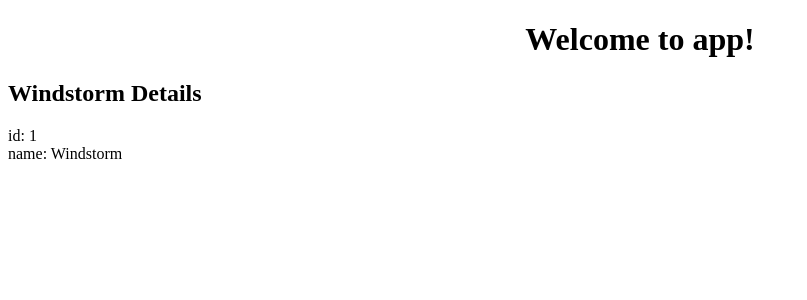
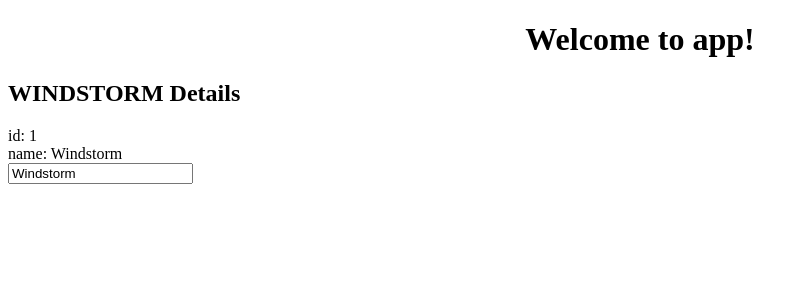
Before and after one commit to techbuktu/heroesApp, an Angular app: page / in a window 1280 px wide. Shown: the top 300 px of the page, without its empty margins (0-807 px from the left). Built offline with nearby package versions, Linux system fonts and the light colour scheme.

Commit message:
Imported the FormsModule and registered it with the AppModule to enable use of ngModel directive for two-way data-binding in heroesApp

```diff
--- a/src/app/app.module.ts
+++ b/src/app/app.module.ts
@@ -1,5 +1,6 @@
 import { BrowserModule } from '@angular/platform-browser';
 import { NgModule } from '@angular/core';
+import {FormsModule} from '@angular/forms';
 
 
 import { AppComponent } from './app.component';
@@ -12,7 +13,7 @@
     HeroesComponent
   ],
   imports: [
-    BrowserModule
+    BrowserModule, FormsModule,
   ],
   providers: [],
   bootstrap: [AppComponent]
--- a/src/app/components/heroes/heroes.component.html
+++ b/src/app/components/heroes/heroes.component.html
@@ -1,7 +1,14 @@
-<h2>{{ hero.name }} Details</h2>
+<h2>{{ hero.name|uppercase }} Details</h2>
 <div>
   <span>id: </span>{{hero.id}}
 </div>
 <div>
   <span>name: </span>{{hero.name}}
 </div>
+
+<div>
+  <label>
+    <input type="text" [(ngModel)]="hero.name" placeholder="name">
+  </label>
+
+</div>
```
